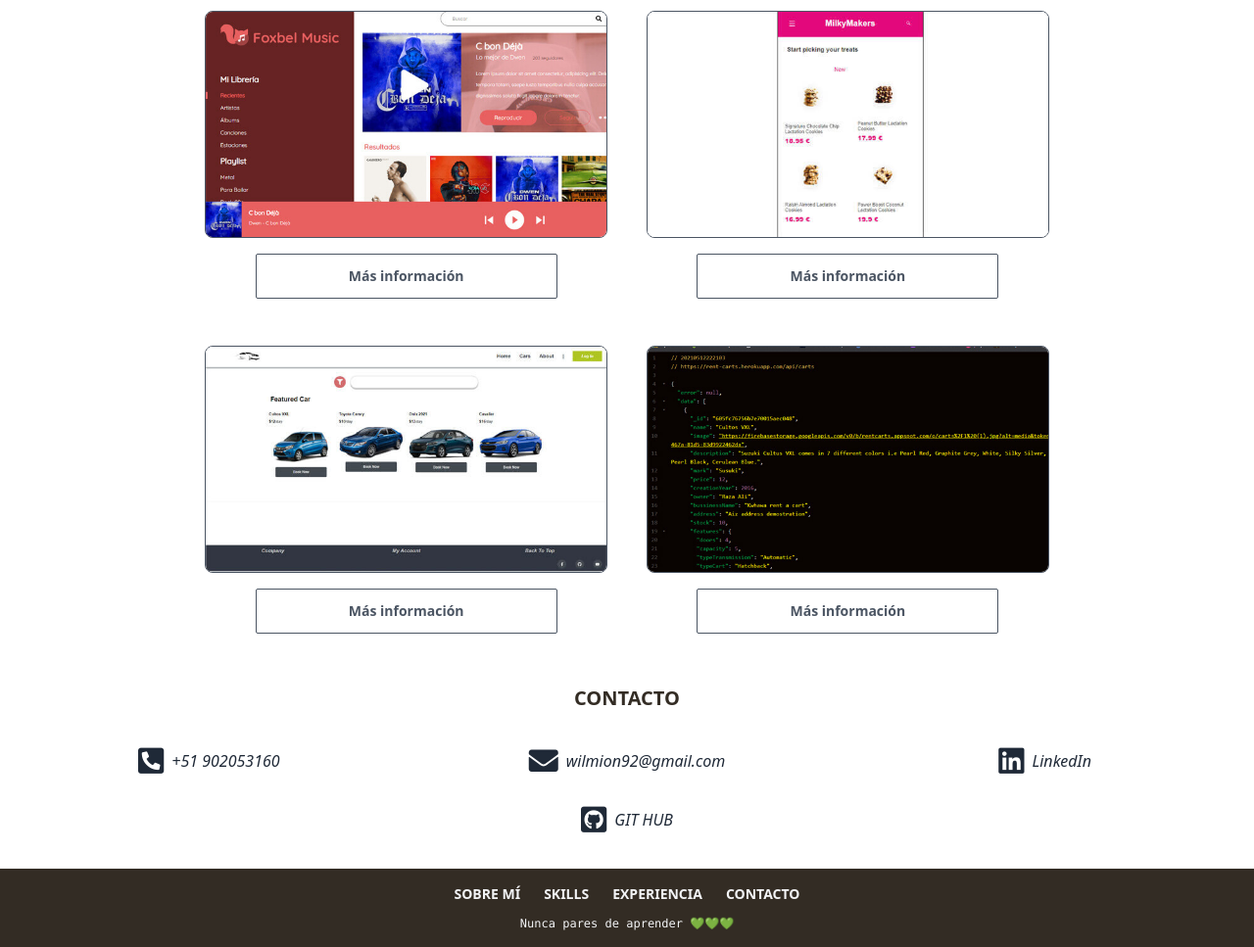
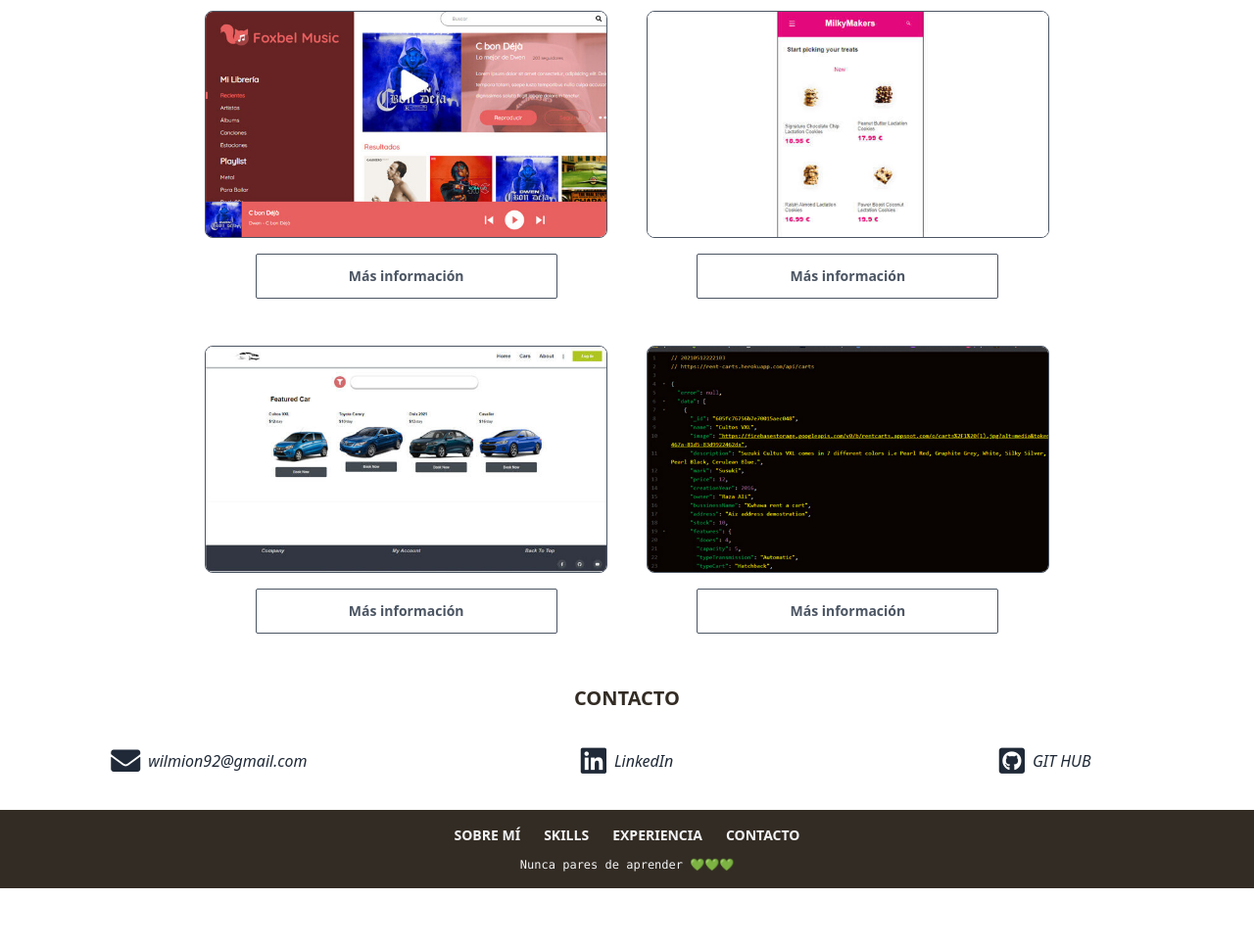
Before and after one commit to wilmion/wilmionDev, a website built with webpack: page public/index.html in a window 1280 px wide. Shown: the part 950-1917 px from the top of the page at 98% size. After the commit the page ends 1857 px from the top, so only its background shows below. Built offline with nearby package versions, Linux system fonts and the light colour scheme.

Commit message:
remove phone

```diff
--- a/public/index.html
+++ b/public/index.html
@@ -126,10 +126,6 @@
             <h2 class="sections__column">CONTACTO</h2>
             <div class="contact">
                 <section class="contact-item">
-                    <i class="fas fa-phone-square-alt contact-item__icon"></i>
-                    <p class="contact-item__paragraph">+51 902053160</p>
-                </section>
-                <section class="contact-item">
                     <i class="fas fa-envelope contact-item__icon"></i>
                     <p class="contact-item__paragraph">wilmion92@gmail.com</p>
                 </section>
```
Also changed, not shown: dist/css/262653bd2a2c08e3d665.css (renamed from dist/css/3f68af8b35fcc8a9bfaf.css), dist/index.html, dist/js/262653bd2a2c08e3d665.js (renamed from dist/js/3f68af8b35fcc8a9bfaf.js).
